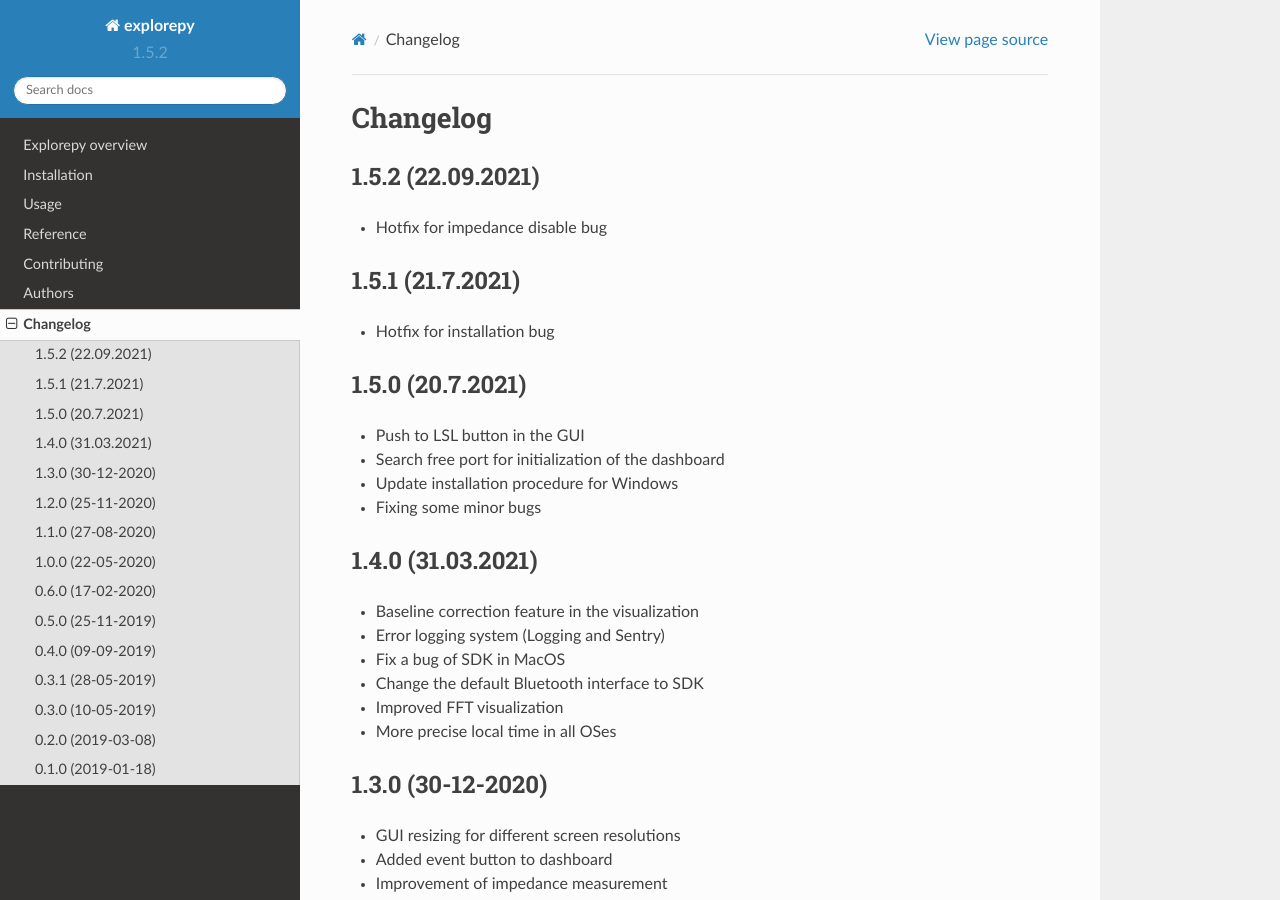
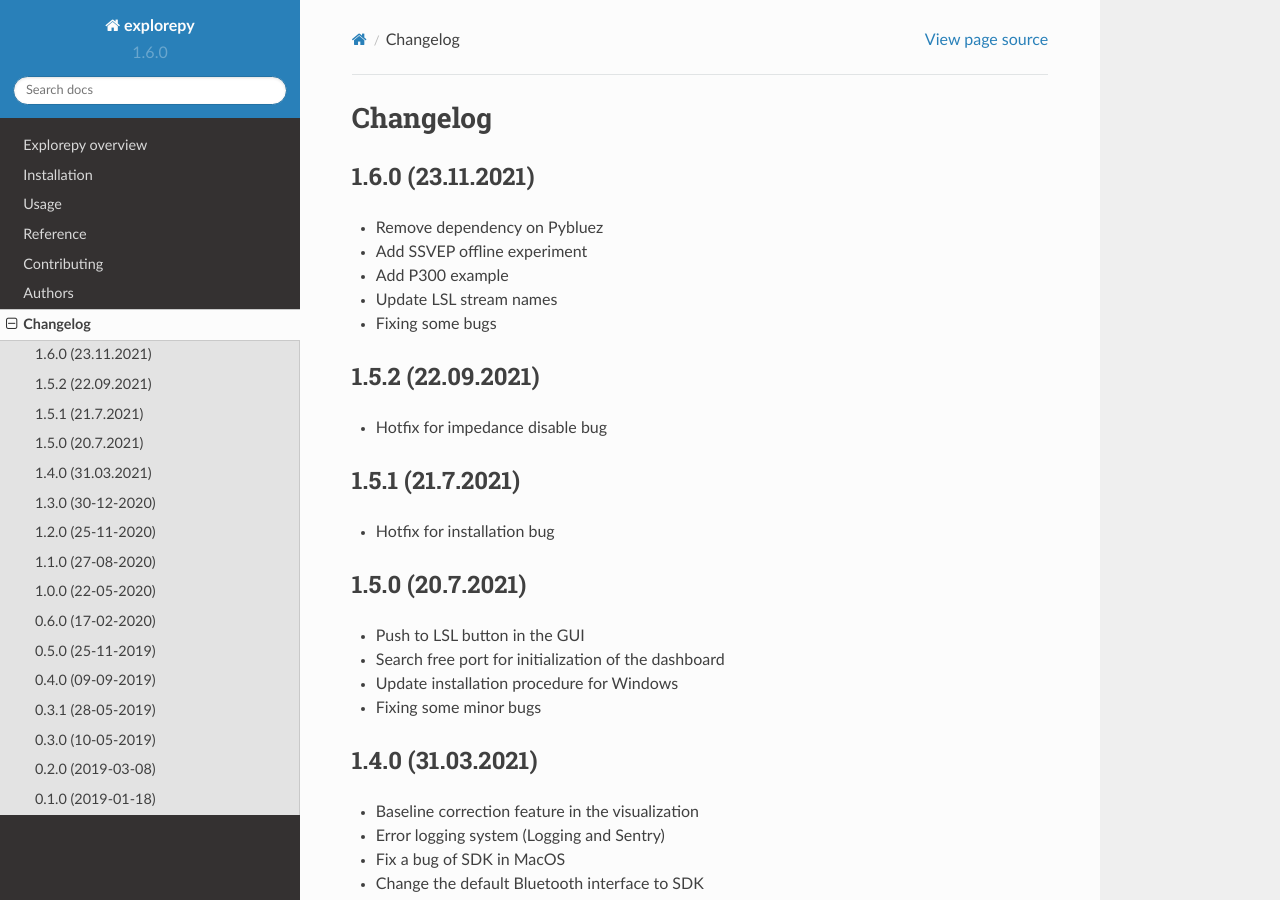
Before and after one commit to Mentalab-hub/explorepy, a Sphinx documentation site: the page built from docs/changelog.rst, in a window 1280 px wide and 900 px high. Built offline with Sphinx 7.4.7 and the Read the Docs theme 2.0.0, drawn with Linux system fonts in a browser that asks for light colours.

Commit message:
bumpversion to 1.6.0

```diff
--- a/CHANGELOG.rst
+++ b/CHANGELOG.rst
@@ -1,6 +1,14 @@
 
 Changelog
 =========
+1.6.0 (23.11.2021)
+------------------
+* Remove dependency on Pybluez
+* Add SSVEP offline experiment
+* Add P300 example
+* Update LSL stream names
+* Fixing some bugs
+
 
 1.5.2 (22.09.2021)
 ------------------
--- a/README.rst
+++ b/README.rst
@@ -19,9 +19,9 @@
     :alt: PyPI Package latest release
     :target: https://pypi.org/project/explorepy
 
-.. |commits-since| image:: https://img.shields.io/github/commits-since/Mentalab-hub/explorepy/v1.5.2.svg
+.. |commits-since| image:: https://img.shields.io/github/commits-since/Mentalab-hub/explorepy/v1.6.0.svg
     :alt: Commits since latest release
-    :target: https://github.com/Mentalab-hub/explorepy/compare/v1.5.2...master
+    :target: https://github.com/Mentalab-hub/explorepy/compare/v1.6.0...master
 
 .. |wheel| image:: https://img.shields.io/pypi/wheel/explorepy.svg
     :alt: PyPI Wheel
--- a/docs/conf.py
+++ b/docs/conf.py
@@ -29,7 +29,7 @@
 year = '2018-2020'
 author = 'Mentalab GmbH.'
 copyright = '{0}, {1}'.format(year, author)
-version = release = '1.5.2'
+version = release = '1.6.0'
 pygments_style = 'trac'
 templates_path = ['.']
 extlinks = {
--- a/setup.py
+++ b/setup.py
@@ -68,7 +68,7 @@
         os.system('cp  lib/mac/exploresdk.py  src/explorepy')
 setup(
     name='explorepy',
-    version='1.5.2',
+    version='1.6.0',
     license='MIT license',
     description='Python API for Mentalab biosignal aquisition devices',
     long_description='%s\n%s' % (
--- a/src/explorepy/__init__.py
+++ b/src/explorepy/__init__.py
@@ -14,7 +14,7 @@
 from .dashboard.dashboard import Dashboard
 
 
-__version__ = '1.5.2'
+__version__ = '1.6.0'
 this = sys.modules[__name__]
 this._bt_interface = 'sdk'
 
```
Also changed, not shown: .bumpversion.cfg, 1 other file.
